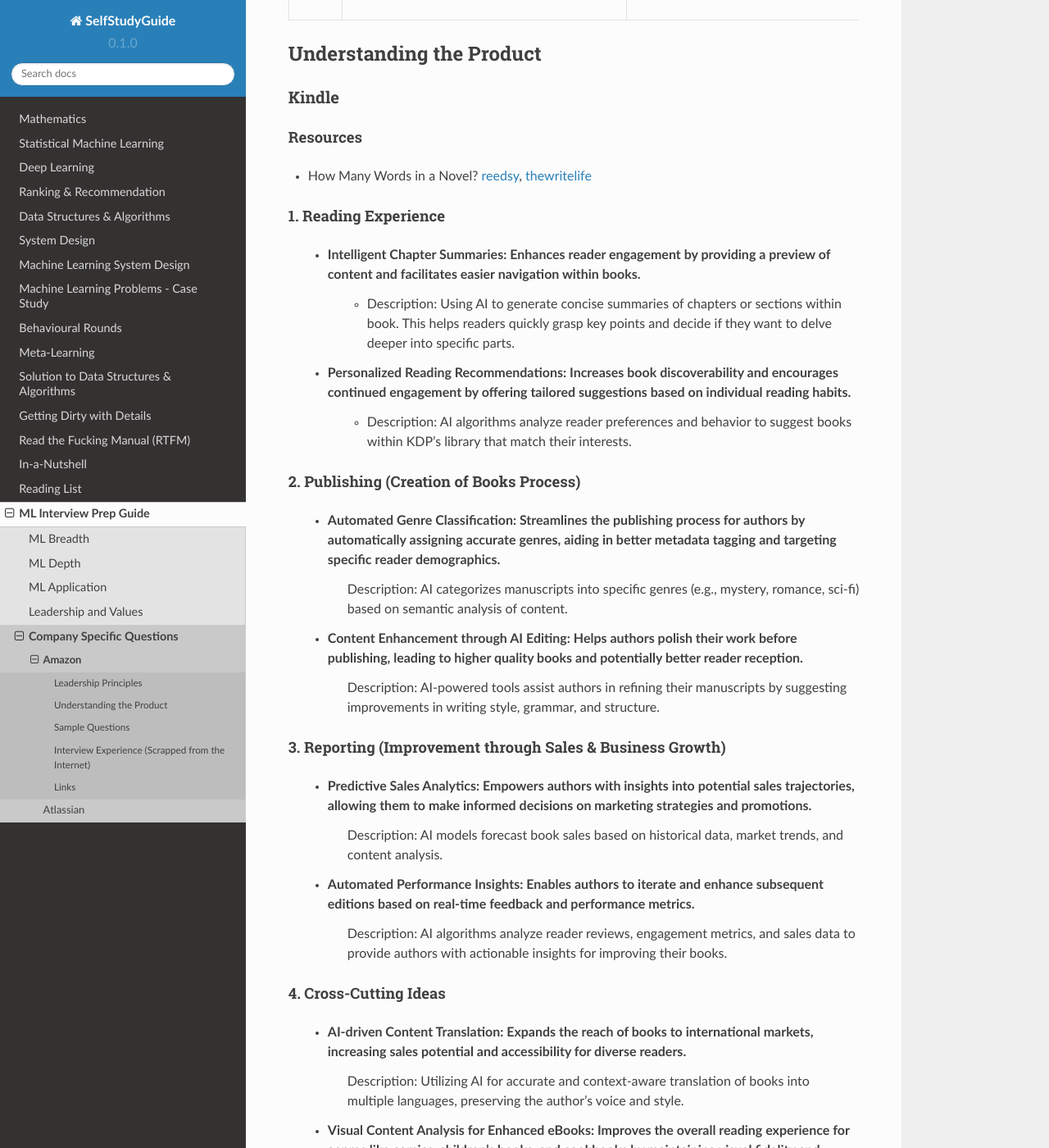
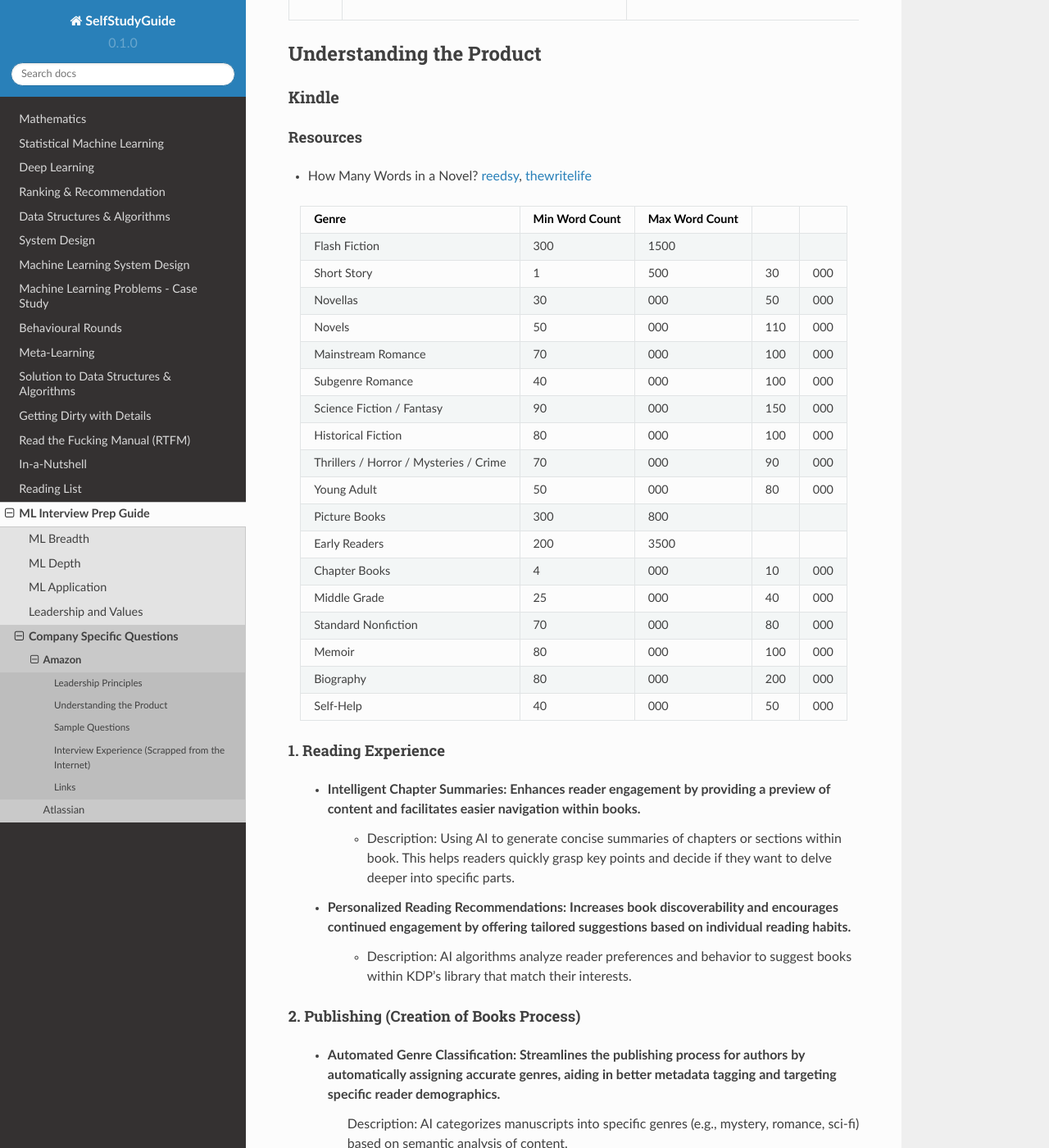
Before and after one commit to uselesstechjunks/leetcode, a Sphinx documentation site: the page built from docs/source/interviews/company/amzn.rst, in a window 1280 px wide and 1400 px high, scrolled down 1217 px. Shown: the whole window at 82% size. Built offline with Sphinx 7.4.7 and the Read the Docs theme 2.0.0, drawn with Linux system fonts in a browser that asks for light colours.

Commit message:
Update amzn.rst (#270)

```diff
--- a/docs/source/interviews/company/amzn.rst
+++ b/docs/source/interviews/company/amzn.rst
@@ -33,6 +33,29 @@ Kindle
 Resources
 --------------------------------------------------------------------------
 - How Many Words in a Novel? `reedsy <https://blog.reedsy.com/how-many-words-in-a-novel/>`_, `thewritelife <https://thewritelife.com/how-many-words-in-a-novel/>`_
+
+.. csv-table::
+	:header: "Genre","Min Word Count","Max Word Count"
+	:align: center
+
+		Flash Fiction,300,1500
+		Short Story,1,500,30,000
+		Novellas,30,000,50,000
+		Novels,50,000,110,000
+		Mainstream Romance,70,000,100,000
+		Subgenre Romance,40,000,100,000
+		Science Fiction / Fantasy,90,000,150,000
+		Historical Fiction,80,000,100,000
+		Thrillers / Horror / Mysteries / Crime,70,000,90,000
+		Young Adult,50,000,80,000
+		Picture Books,300,800
+		Early Readers,200,3500
+		Chapter Books,4,000,10,000
+		Middle Grade,25,000,40,000
+		Standard Nonfiction,70,000,80,000
+		Memoir,80,000,100,000
+		Biography,80,000,200,000
+		Self-Help,40,000,50,000
 
 1. Reading Experience
 --------------------------------------------------------------------------
```
